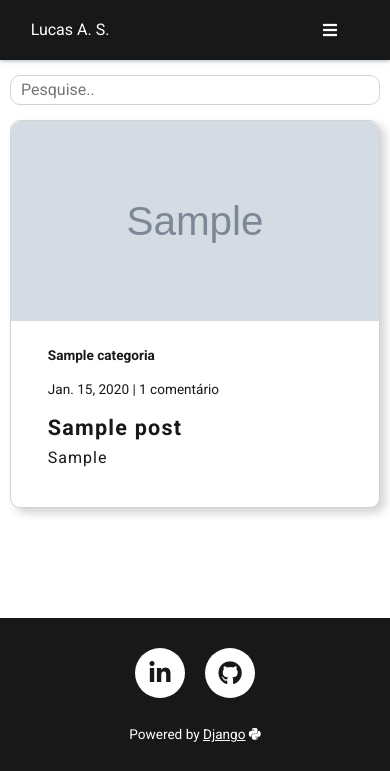
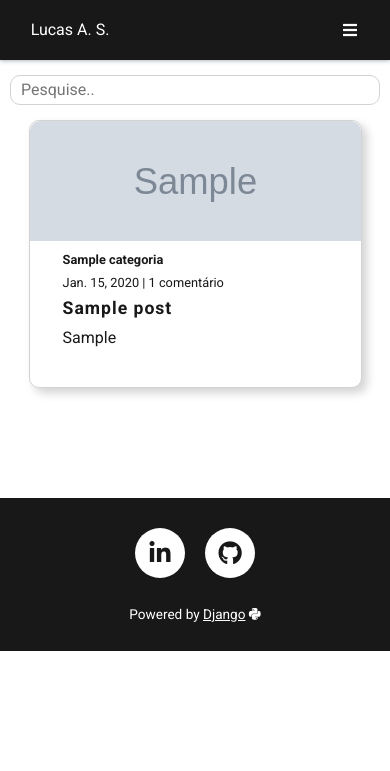
Before and after one commit to LucasAlmeidaSar/blogDjango, a Django app: page /posts/ in a window 390 px wide. Shown: the top 771 px of the page. Run offline with Django 3.2, Linux system fonts and the light colour scheme; tables that the repository leaves empty hold one stand-in row (values such as "Sample post"); grey boxes marked "Sample" are stand-in pictures.

Commit message:
Ajuste na responsividade.

```diff
--- a/templates/static/css/base.css
+++ b/templates/static/css/base.css
@@ -422,6 +422,16 @@ body {
         font-size: .85rem;
         margin-top: 30px;
     }
+
+    .btn-nav {
+      width: 60px;
+    }
+    .btn-logo {
+      width: 120px;
+    }
+    .btn-sm {
+      width: 150px;
+  }
 }
 
 
--- a/templates/static/css/contato.css
+++ b/templates/static/css/contato.css
@@ -34,4 +34,7 @@ input.btn:hover{
     .form_container input, .form_container textarea {
         width: 100%;
     }
+    .container {
+      padding: 0;
+    }
 }
--- a/templates/static/css/posts.css
+++ b/templates/static/css/posts.css
@@ -169,4 +169,28 @@ main{
         padding: 10px;
     }
 
+    .post-imagem{
+      margin-bottom: 10px;
+    }
+    .imagem {
+      max-height: 120px;
+    }
+    .post-date {
+      margin-bottom: 10px;
+      font-size: .8rem;
+    }
+    .post-title {
+      font-size: 1.1rem;
+      letter-spacing: 1px;
+      margin-bottom: 10px;
+    }
+    .post-subtitle {
+      letter-spacing: 0px;
+      text-align: initial;
+    }
+    .post-card{
+      width: 90%;
+      margin: 0 auto;
+    }
+
 }
```
Also changed, not shown: templates/static/css/post.css (+16 -13 lines).
